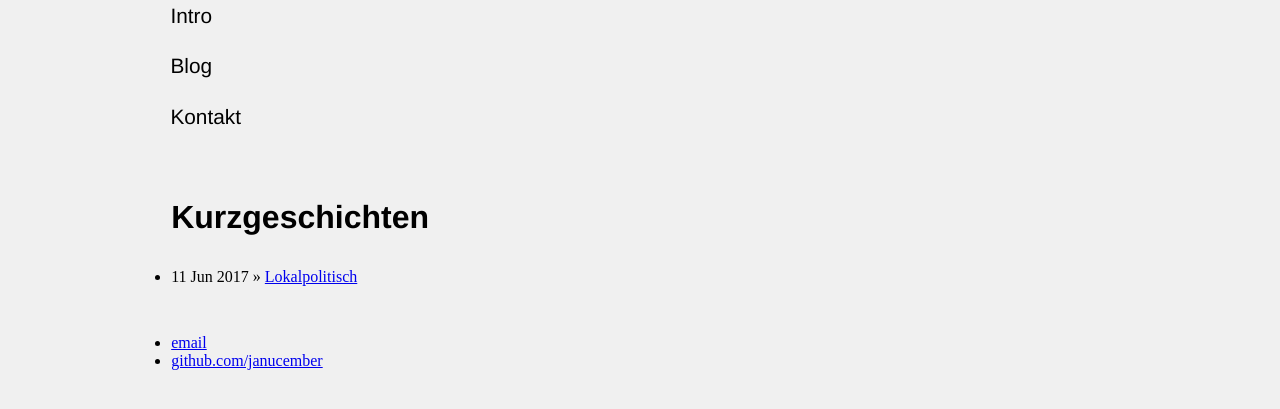
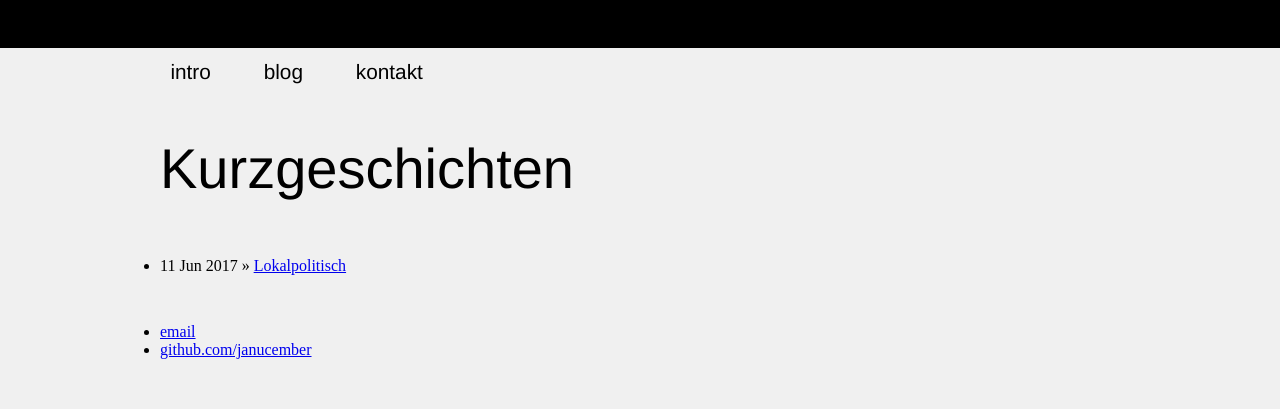
Before and after one commit to janucember/creative-writing-german, a Jekyll site: the page built from index.html, in a window 1280 px wide. Shown: the top 409 px of the page. Built offline with Jekyll 4.4.1, drawn with Linux system fonts in a browser that asks for light colours.

Commit message:
further tweaks

```diff
--- a/_layouts/default.html
+++ b/_layouts/default.html
@@ -6,7 +6,8 @@
       <link rel="stylesheet" type="text/css" href="/creative-writing-german/css/main.css">
     </head>
     <body>
-      <div id="header"></div>
+      <div id="header">Jan Grosche</div>
+      <div id="wrapper">
       <nav>
           <ul>
               <li><a href="/creative-writing-german">Intro</a></li>
@@ -14,7 +15,6 @@
               <li><a href="/creative-writing-german/kontakt">Kontakt</a></li>
           </ul>
       </nav>
-      <div id="wrapper">
           <div class="container">
 
           {{ content }}
@@ -26,6 +26,6 @@
                   <li><a href="https://github.com/janucember">github.com/janucember</a></li>
             </ul>
           </footer>
-        </div>
+        </div><!--#wrapper-->
     </body>
   </html>
--- a/css/main.css
+++ b/css/main.css
@@ -26,11 +26,27 @@ body {
     margin-right: auto;
 }
 
+/* header */
+
+#header {
+    height: 3em;
+    background-color: #000000;
+}
+
+#wrapper {
+    padding-left: 10em;
+}
+
 /* navigation */
 
 nav {
     vertical-align: middle;
+    text-transform: lowercase;
 }
+
+
+
+/* list */
 
 nav ul {
     overflow: hidden;
@@ -39,14 +55,16 @@ nav ul {
 
 @media only screen and (min-width: 830px) {
     nav ul {
-        padding-left: 10em;
+/*         padding-left: 10em; */
     }
 }
 
 
+
+/* list item */
+
 nav li {
     display: inline;
-/*     float: left; */
     list-style-type: none;
     padding: 0;
     margin-top: .5em;
@@ -54,8 +72,10 @@ nav li {
     margin-right: 2em;
 }
 
-nav li:hover {
-    background-color: #fb055f;
+@media only screen and (min-width: 830px) {
+    nav li {
+        float: left;
+    }
 }
 
 nav a {
@@ -68,33 +88,40 @@ nav a {
 
     font-family: Helvetica, Arial, sans-serif;
     font-size: 1.3em;
+    text-align: center;
     color: #000000;
     text-decoration: none;
+}
+
+nav a:hover {
+    background-color: #fb055f;
 }
 
 /* content */
 
 .container {
     padding-top: 3em;
-    padding-left: 1.5em;
+/*     padding-left: 1.5em; */
 }
 
 /* footer */
 
 footer {
     padding-top: 3em;
-    padding-left: 1.5em;
+/*     padding-left: 1.5em; */
 }
 
-@media only screen and (min-width: 830px) {
+/* @media only screen and (min-width: 830px) {
     .container, footer {
         padding-left: 10.7em;
     }
-}
+} */
 
 /* headings */
 h1 {
-    font-family: Helvetica, Arial, sans-serif;
+    font-size: 3.5em;
+    font-family: "Helvetica Neue", Arial, sans-serif;
+    font-weight: 200;
 
     padding-bottom: 1em;
 }
```
